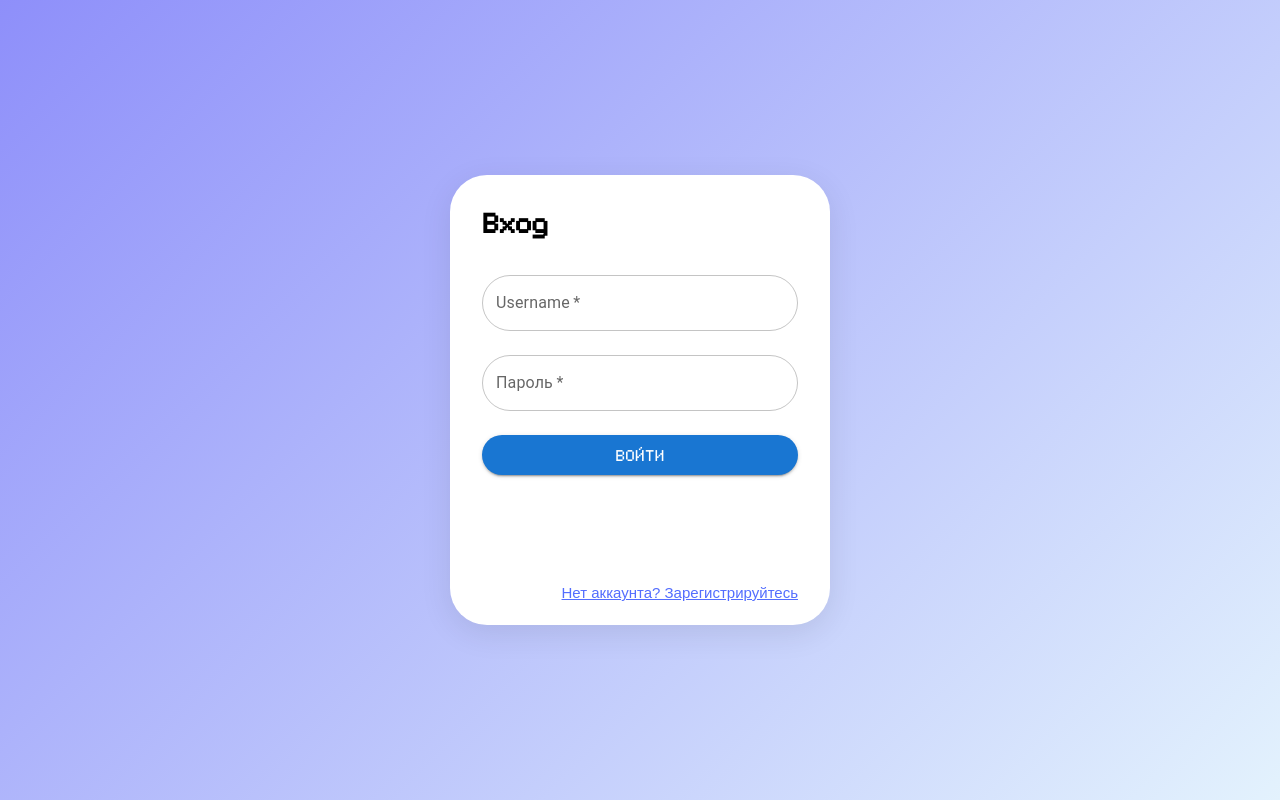
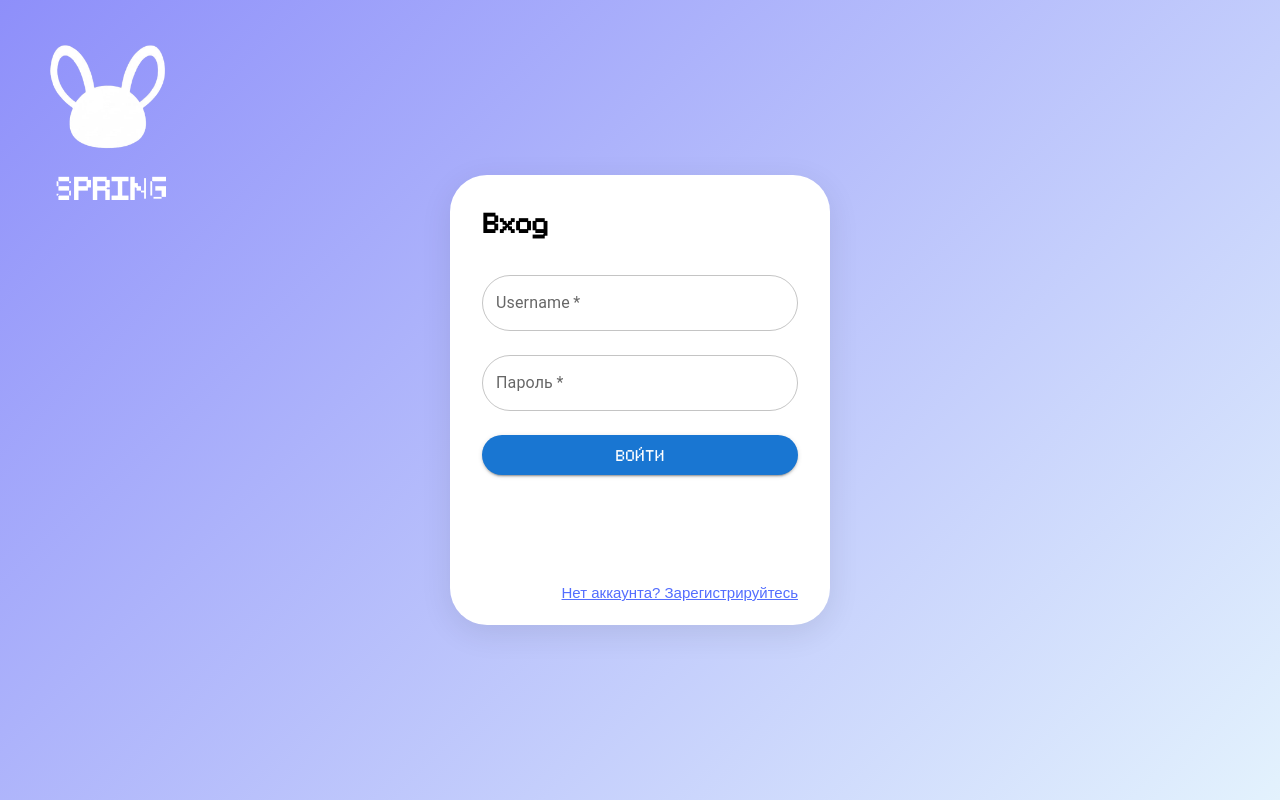
Before and after one commit to nailatik/prishli_posmotret, a React (Vite) app in the folder front/social_app/: page /auth in a window 1280 px wide. Built offline with nearby package versions, Linux system fonts and the light colour scheme; no server answers.

Commit message:
add | logo

```diff
--- a/front/social_app/src/pages/auth/Auth.css
+++ b/front/social_app/src/pages/auth/Auth.css
@@ -5,7 +5,37 @@
   display: flex;
   align-items: center;
   justify-content: center;
+  position: relative; /* для позиционирования логотипа */
 }
+
+.auth-logo {
+  height: 300px; /* настрой размер под свой логотип */
+  width: auto;
+  z-index: 10; /* чтобы был поверх всего */
+  margin-top: -50px;
+  margin-left: -50px;
+}
+
+.auth-logo-wrapper {
+  position: absolute;
+  top: 10px;
+  left: 10px;
+  display: flex;
+  flex-direction: column;
+  align-items: center; /* выравнивание по центру */
+  z-index: 10;
+}
+
+.auth-logo-text {
+  margin-top: -90px;
+  margin-left: -50px;
+  font-size: 32px;
+  color: white;
+  font-weight: 600;
+  white-space: nowrap;
+  padding-left: 0; /* убрать отступ слева */
+}
+
 
 /* Контейнер карточки с 3D-перспективой */
 .auth-card {
--- a/front/social_app/src/pages/auth/Auth.jsx
+++ b/front/social_app/src/pages/auth/Auth.jsx
@@ -4,6 +4,7 @@ import './Auth.css'
 import { TextField, Button, Alert, CircularProgress } from '@mui/material'
 import { useApi } from '../../hooks/useApi'
 import { API_BASE_URL } from '../../config/api'
+import logo from '../../assets/logo.png'
 
 function Auth() {
   const [flipped, setFlipped] = useState(false)
@@ -110,6 +111,11 @@ function Auth() {
 
   return (
     <div className="auth-background">
+      <div className="auth-logo-wrapper">
+        <img src={logo} alt="Logo" className="auth-logo" />
+        <div className="auth-logo-text">SPRING</div>
+      </div>
+
       <div className={`auth-card${flipped ? ' flipped' : ''}`}>
         {/* Фронт (вход) */}
         <div className="auth-card-face auth-card-front">
--- a/front/social_app/src/pages/feed/Feed.css
+++ b/front/social_app/src/pages/feed/Feed.css
@@ -34,3 +34,17 @@
   background: #f8f8f8;
   border-radius: 37px;
 }
+
+.feed-logo {
+  position: absolute;   /* чтобы элемент не влиял на поток */
+  top: 95px;           /* смещение вниз на 95px */
+  right: 10px;          /* прилипание к правому краю с отступом 10px */
+  text-align: left;
+  font-size: 48px;
+  letter-spacing: 2px;
+  padding-left: 0;
+  height: auto;
+  width: auto;
+  z-index: 10;
+  margin-right: 10px;
+}
--- a/front/social_app/src/pages/feed/Feed.jsx
+++ b/front/social_app/src/pages/feed/Feed.jsx
@@ -93,6 +93,8 @@ function Feed() {
           <h1 className="feed-title">Мои Новости</h1>
           <Sidebar onPostCreated={fetchPosts} />
         </div>
+        {/* <div className="feed-logo">SPRING</div> */}
+        <h3 className="feed-logo">SPRING</h3>
         <div className="feed-content">
           <FeedList
             posts={posts}
```
Also changed, not shown: front/social_app/src/assets/logo.png (added).
